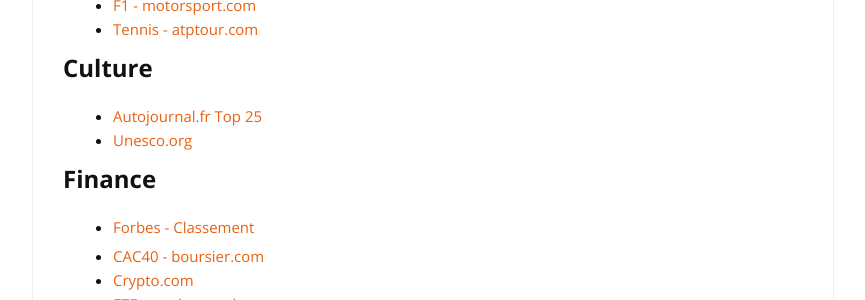
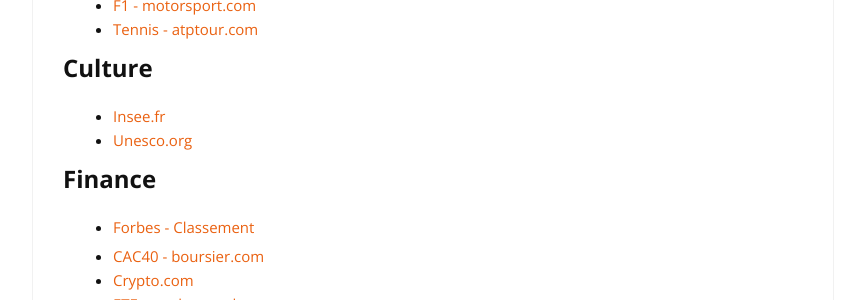
Before and after one commit to cylmat/cylmat.github.io, a Jekyll site: the page built from _pages/lists.md, in a window 1280 px wide. Shown: the part 410-710 px from the top of the page, without its empty margins (207-1072 px from the left). Built offline with Jekyll 4.4.1, drawn with Linux system fonts in a browser that asks for light colours; nearby versions of some CDN libraries.

Commit message:
Update lists.md

```diff
--- a/_pages/lists.md
+++ b/_pages/lists.md
@@ -16,7 +16,7 @@
 
 ## Culture
 
-- [Autojournal.fr Top 25](https://www.autojournal.fr/actu/top-25-des-voitures-les-plus-vendues-en-europe-en-2023-314611.html#tesla-model-y-309167)
+- [Insee.fr](https://www.insee.fr/fr/accueil)
 - [Unesco.org](https://whc.unesco.org/fr/list)
 
 ## Finance
```
